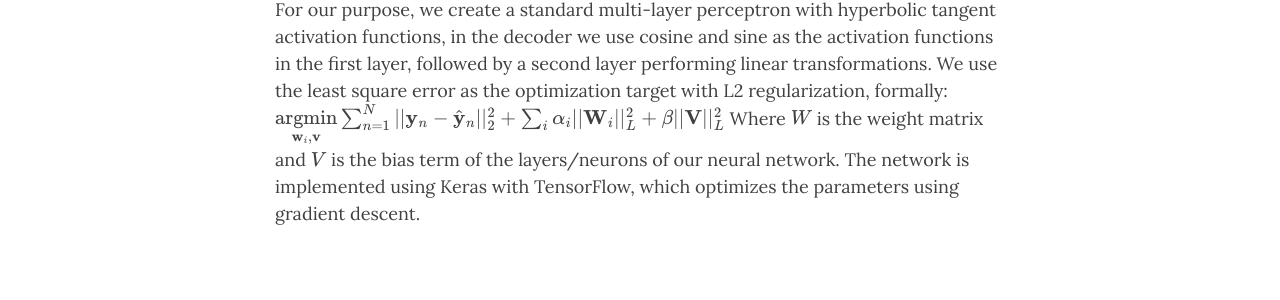
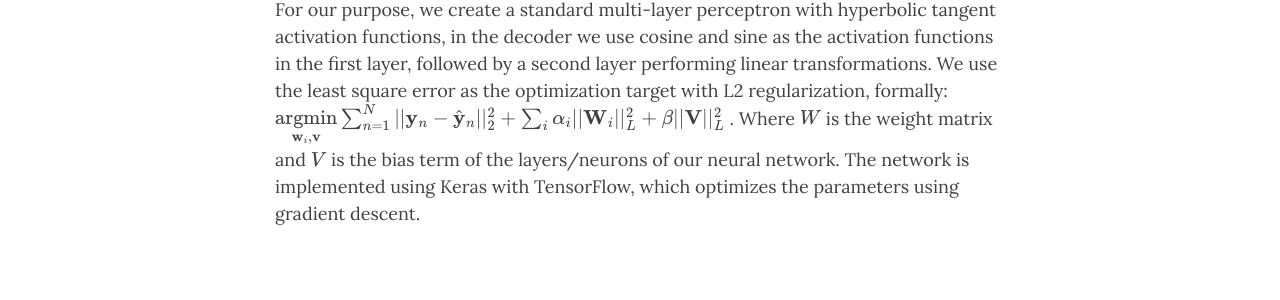
Before and after one commit to lucarossi9/statistical_computation_4, a Jekyll site: the page built from index.md, in a window 1280 px wide and 900 px high, scrolled down 7790 px. Shown: the part 359-659 px from the top of the window. Built offline with Jekyll 4.4.1, drawn with Linux system fonts in a browser that asks for light colours; nearby versions of some CDN libraries; formulas are drawn with MathJax 3; the list of posts is cut into pages by our own code.

```diff
--- a/index.md
+++ b/index.md
@@ -100,4 +100,4 @@ For our purpose, we create a standard multi-layer perceptron with hyperbolic tan
 $$
 \underset{\mathbf{w}_{i}, \mathbf{v}}{\operatorname{argmin}} \sum_{n=1}^{N}||\mathbf{y}_{n}-\hat{\mathbf{y}}_{n}||_{2}^{2}+\sum_{i} \alpha_{i}||\mathbf{W}_{i}||_{L}^{2}+\beta||\mathbf{V}||_{L}^{2}
 $$
-Where $$W$$ is the weight matrix and $$V$$ is the bias term of the layers/neurons of our neural network. The network is implemented using Keras with TensorFlow, which optimizes the parameters using gradient descent.
+. Where $$W$$ is the weight matrix and $$V$$ is the bias term of the layers/neurons of our neural network. The network is implemented using Keras with TensorFlow, which optimizes the parameters using gradient descent.
```
